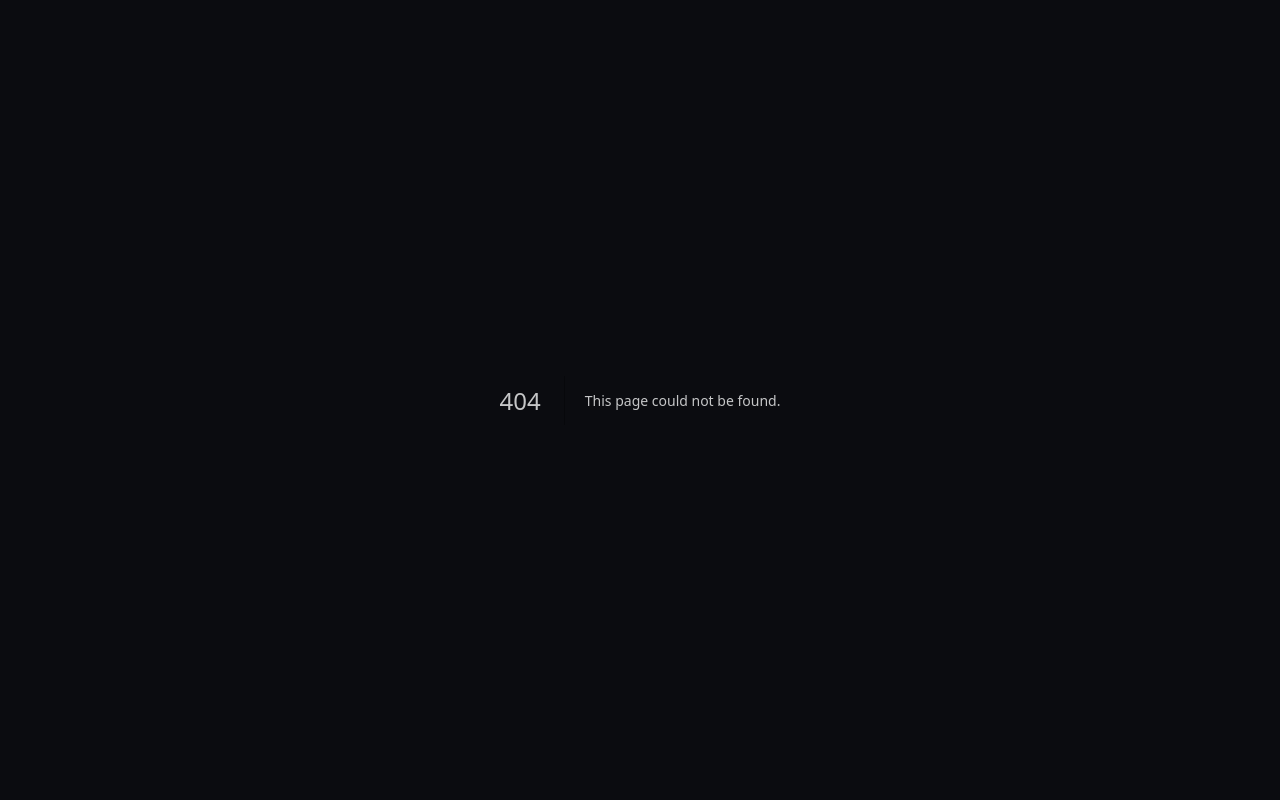
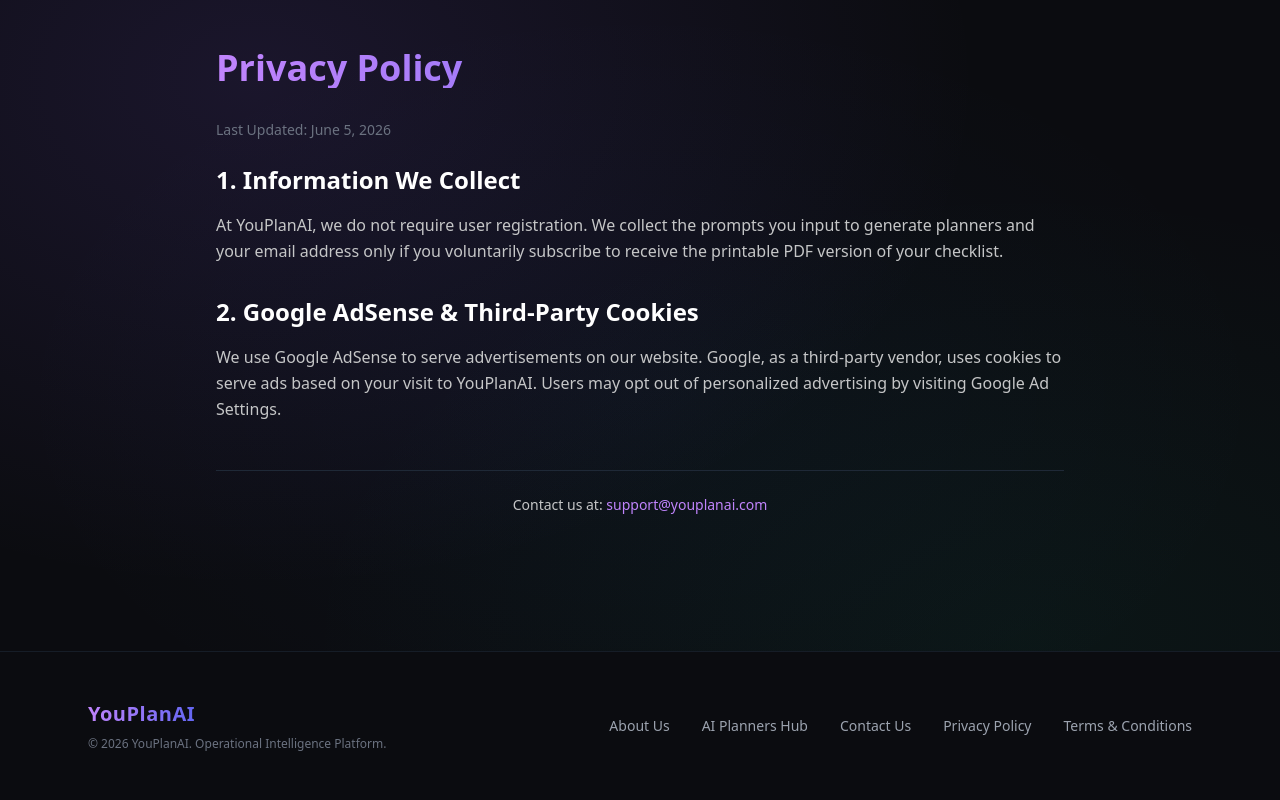
Before and after one commit to mediabienvennue-crypto/pinterest-saas, a Next.js app in the folder pinterest-saas-plannerai/pinterest-saas/: page /privacy-policy in a window 1280 px wide. Before the commit this address had no page. Shown: the top 800 px of the page. Built offline with nearby package versions, Linux system fonts and the light colour scheme.

Commit message:
Create page.js

```diff
--- /dev/null
+++ b/pinterest-saas-plannerai/pinterest-saas/app/privacy-policy/page.js
@@ -0,0 +1,19 @@
+export default function PrivacyPolicy() {
+  return (
+    <div className="max-w-4xl mx-auto px-6 py-12 text-[#c5c6c7]">
+        <h1 className="text-4xl font-bold text-transparent bg-clip-text bg-gradient-to-r from-purple-400 to-indigo-500 mb-8">Privacy Policy</h1>
+        <p className="text-sm text-gray-500 mb-6">Last Updated: June 5, 2026</p>
+        <section className="mb-8">
+            <h2 className="text-2xl font-semibold text-white mb-4">1. Information We Collect</h2>
+            <p class="mb-4 leading-relaxed">At YouPlanAI, we do not require user registration. We collect the prompts you input to generate planners and your email address only if you voluntarily subscribe to receive the printable PDF version of your checklist.</p>
+        </section>
+        <section className="mb-8">
+            <h2 class="text-2xl font-semibold text-white mb-4">2. Google AdSense & Third-Party Cookies</h2>
+            <p class="mb-4 leading-relaxed">We use Google AdSense to serve advertisements on our website. Google, as a third-party vendor, uses cookies to serve ads based on your visit to YouPlanAI. Users may opt out of personalized advertising by visiting Google Ad Settings.</p>
+        </section>
+        <footer className="border-t border-gray-800 pt-6 mt-12 text-center text-sm">
+            <p>Contact us at: <span className="text-purple-400">support@youplanai.com</span></p>
+        </footer>
+    </div>
+  );
+}
```
